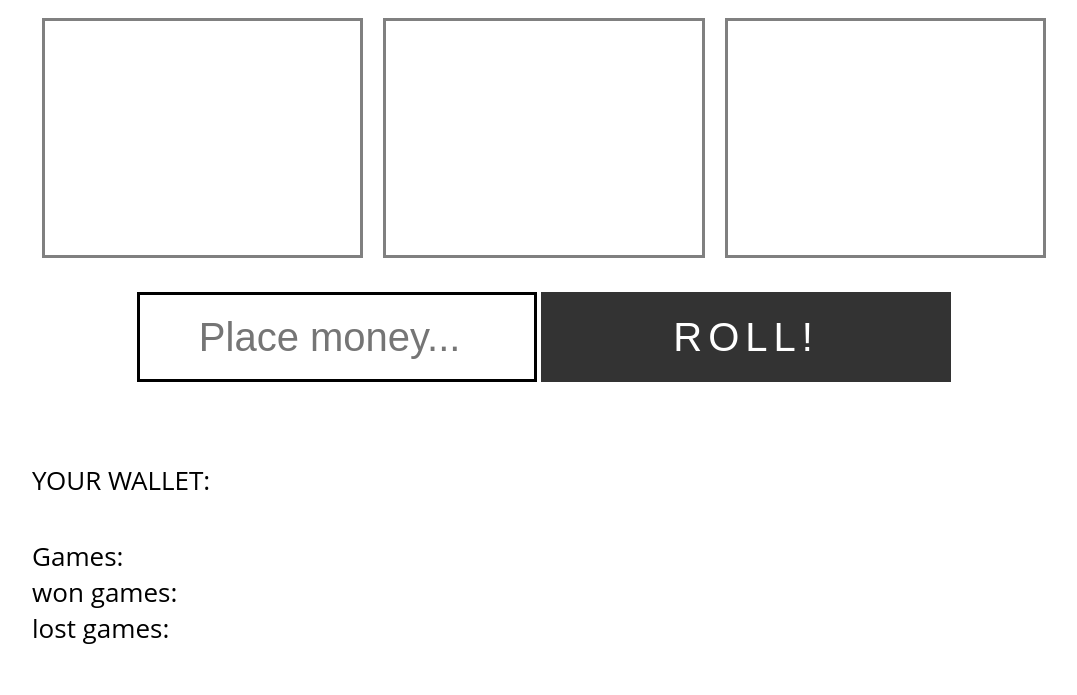
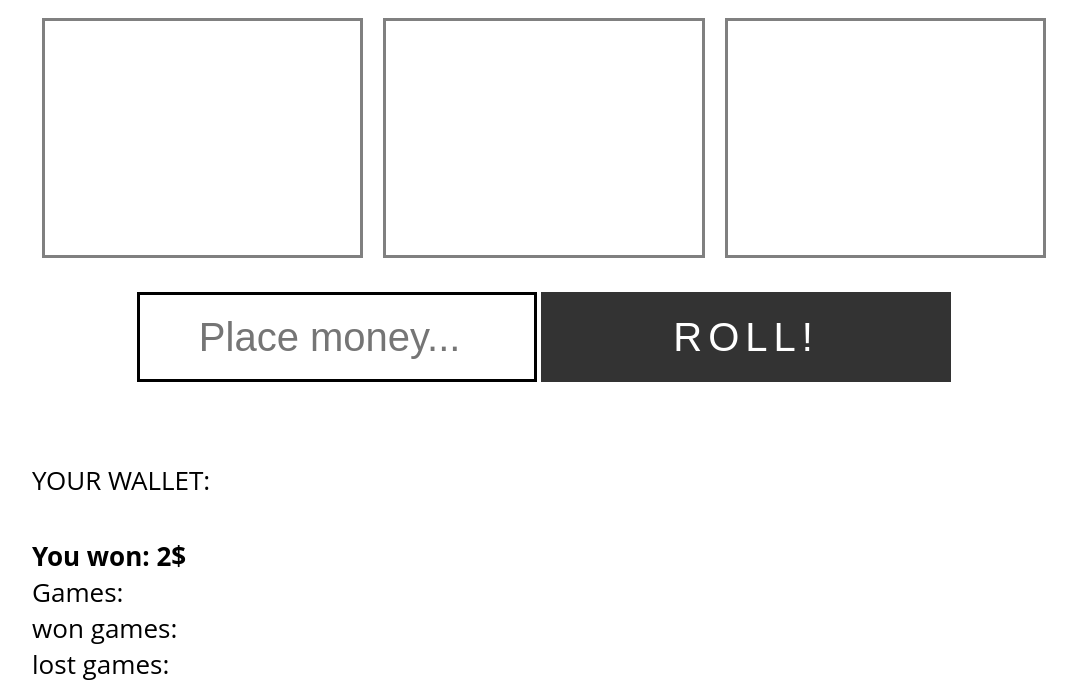
Before and after one commit to DariuszOkonski/one-hand-bandit, a website: page index.html in a window 1280 px wide. Shown: the part 105-800 px from the top of the page, without its empty margins (96-1173 px from the left). Drawn offline with Linux system fonts and the light colour scheme.

Commit message:
add new field to html

```diff
--- a/index.html
+++ b/index.html
@@ -28,7 +28,8 @@
     <section class="panel">YOUR WALLET: <span class="wallet"></span></section>
 
     <section class="score">
-      <span class="result"></span> Games: <span class="number"></span><br> won games: <span class="win"></span><br> lost
+      <span class="result">You won: 2$</span><br> Games: <span class="number"></span><br> won games:
+      <span class="win"></span><br> lost
       games:<span class="loss"></span>
     </section>
 
```
